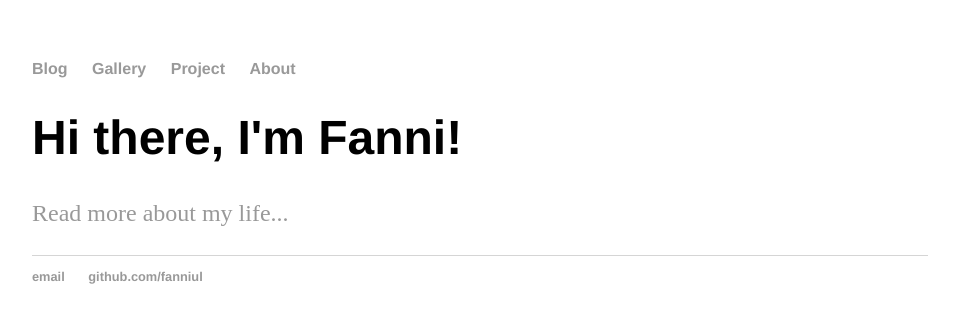
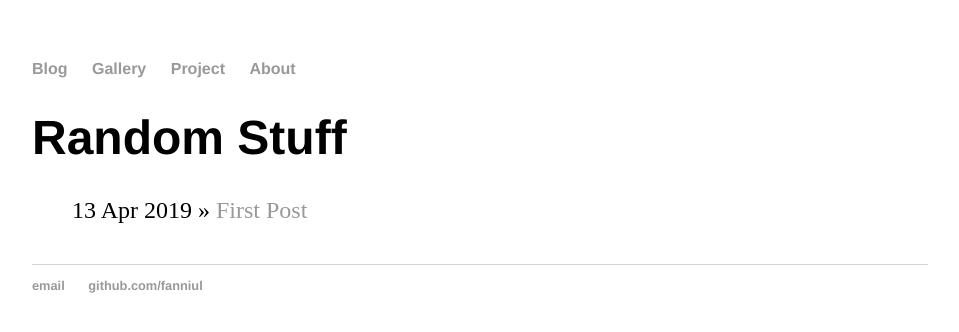
Before and after one commit to fanniul/fanniul.github.io, a Jekyll site: the page built from index.html, in a window 1280 px wide. Shown: the top 332 px of the page, without its empty margins (160-1119 px from the left). Built offline with Jekyll 4.4.1, drawn with Linux system fonts in a browser that asks for light colours.

Commit message:
Update index.html

```diff
--- a/index.html
+++ b/index.html
@@ -2,7 +2,10 @@
 layout: default
 title: Random Stuff
 ---
-<div class="blurb">
-	<h1>Hi there, I'm Fanni!</h1>
-	<p><a href="/about">Read more about my life...</a></p>
-</div><!-- /.blurb -->
+	<h1>{{ page.title }}</h1>
+	<ul class="posts">
+
+	  {% for post in site.posts %}
+	    <li><span>{{ post.date | date_to_string }}</span> » <a href="{{ post.url }}" title="{{ post.title }}">{{ post.title }}</a></li>
+	  {% endfor %}
+	</ul>
```
